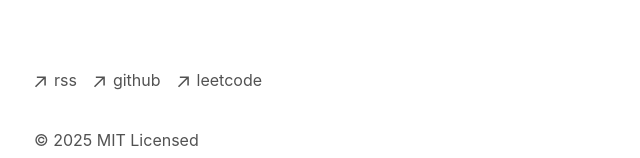
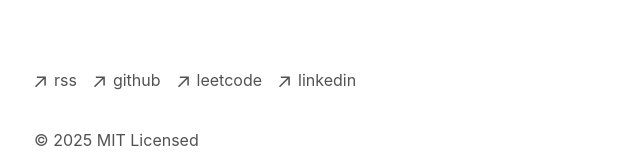
Before and after one commit to deep-vinci/portfolio, a Next.js app: page / in a window 1280 px wide. Shown: the part 412-570 px from the top of the page, without its empty margins (318-958 px from the left). Built offline with nearby package versions, Linux system fonts and the light colour scheme.

Commit message:
feat: add linkedin profile url

```diff
--- a/app/components/footer.tsx
+++ b/app/components/footer.tsx
@@ -52,6 +52,17 @@ export default function Footer() {
                         <p className="ml-2 h-7">leetcode</p>
                     </a>
                 </li>
+                <li>
+                    <a
+                        className="flex items-center transition-all hover:text-neutral-800 dark:hover:text-neutral-100"
+                        rel="noopener noreferrer"
+                        target="_blank"
+                        href="https://linkedin.com/in/deepakwork"
+                    >
+                        <ArrowIcon />
+                        <p className="ml-2 h-7">linkedin</p>
+                    </a>
+                </li>
             </ul>
             <p className="mt-8 text-neutral-600 dark:text-neutral-300">
                 © {new Date().getFullYear()} MIT Licensed
```
